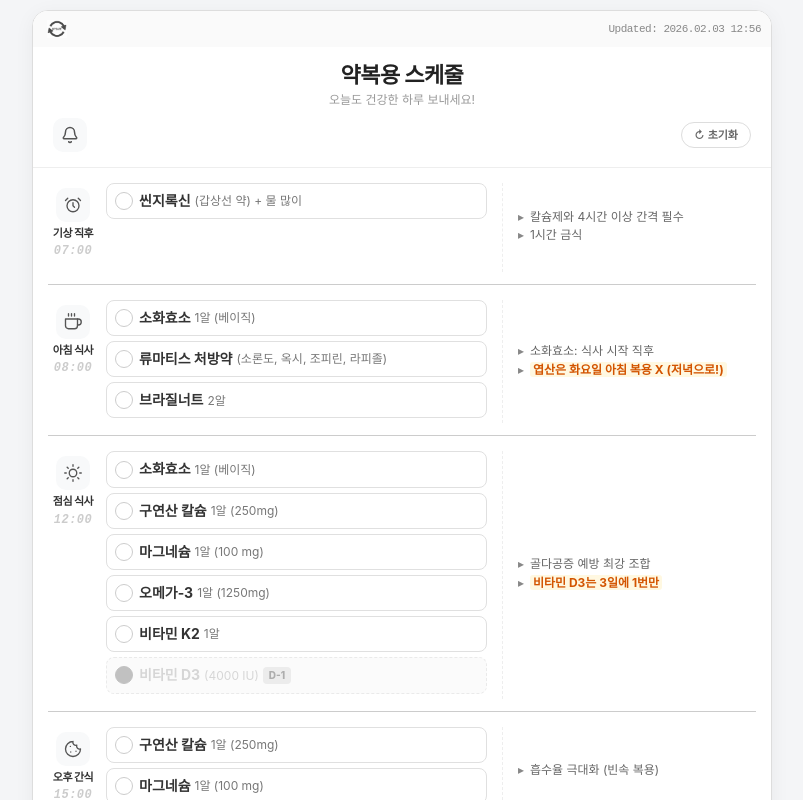
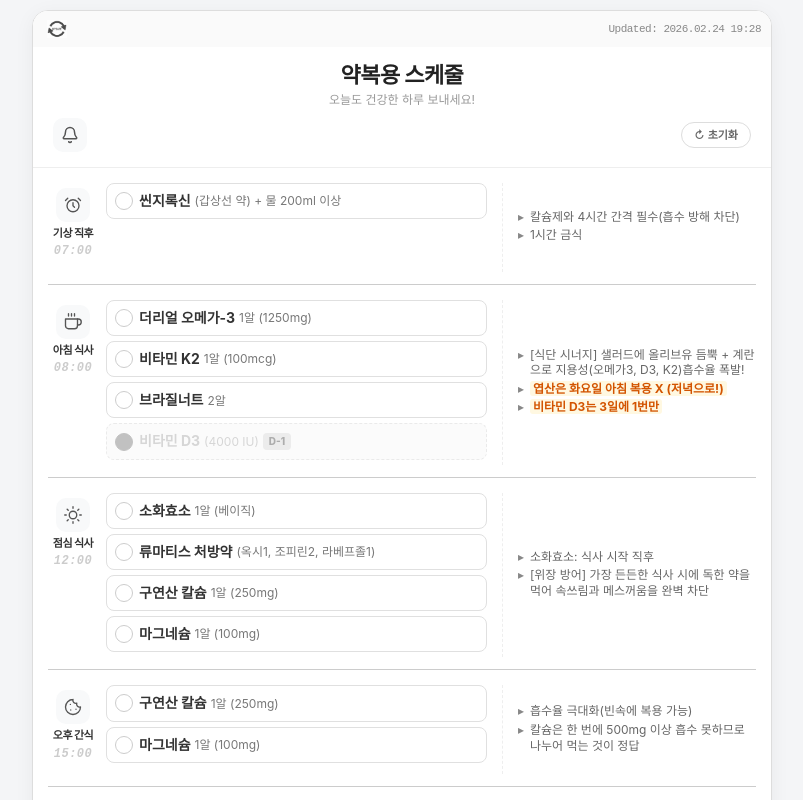
Before and after one commit to gold-bank/med-check-app, a Next.js app: page / in a window 1280 px wide. Shown: the top 800 px of the page, without its empty margins (238-1041 px from the left). Built offline with nearby package versions, Linux system fonts and the light colour scheme; no server answers; a web font is replaced by a local one.

Commit message:
Update medication sorting, switch to SWR logic for PWA updater

```diff
--- a/next.config.ts
+++ b/next.config.ts
@@ -1,31 +1,18 @@
 import type { NextConfig } from "next";
+// @ts-expect-error next-pwa does not have perfect typings
+import withPWAInit from "next-pwa";
+
+const withPWA = withPWAInit({
+  dest: "public",
+  disable: process.env.NODE_ENV === 'development',
+  register: true,
+  skipWaiting: true, // 즉시 대기열을 넘기고 새 버전 활성화
+  // buildExcludes 옵션으로 인해 불필요한 메인 파일 캐싱 방지 가능
+});
 
 const nextConfig: NextConfig = {
   reactCompiler: true,
-  // Turbopack 설정
   turbopack: {},
-  // 캐시 비활성화를 위한 헤더 설정
-  async headers() {
-    return [
-      {
-        source: "/(.*)",
-        headers: [
-          {
-            key: "Cache-Control",
-            value: "no-cache, no-store, must-revalidate",
-          },
-          {
-            key: "Pragma",
-            value: "no-cache",
-          },
-          {
-            key: "Expires",
-            value: "0",
-          },
-        ],
-      },
-    ];
-  },
 };
 
-export default nextConfig;
+export default withPWA(nextConfig);
--- a/src/app/layout.tsx
+++ b/src/app/layout.tsx
@@ -22,11 +22,6 @@ export const metadata: Metadata = {
     icon: "/pill-icon.png",
     apple: "/pill-icon.png",
   },
-  other: {
-    "Cache-Control": "no-cache, no-store, must-revalidate",
-    "Pragma": "no-cache",
-    "Expires": "0",
-  },
 };
 
 export const viewport: Viewport = {
@@ -37,6 +32,8 @@ export const viewport: Viewport = {
   themeColor: "#ffffff",
 };
 
+import { PwaUpdater } from "@/components/PwaUpdater";
+
 export default function RootLayout({
   children,
 }: Readonly<{
@@ -44,13 +41,8 @@ export default function RootLayout({
 }>) {
   return (
     <html lang="ko">
-      <head>
-        <meta httpEquiv="Cache-Control" content="no-cache, no-store, must-revalidate" />
-        <meta httpEquiv="Pragma" content="no-cache" />
-        <meta httpEquiv="Expires" content="0" />
-      </head>
       <body>
-
+        <PwaUpdater />
         {children}
       </body>
     </html>
--- a/src/app/page.tsx
+++ b/src/app/page.tsx
@@ -19,7 +19,7 @@ const DEFAULT_ALARM_TIMES: Record<TimeSlot, string> = {
   noon: '12:00',
   snack: '15:00',
   evening: '18:00',
-  night: '22:00',
+  night: '18:30',
 };
 
 // D3 사이클 계산
@@ -98,11 +98,23 @@ export default function MedicineSchedule() {
       }
     });
 
-    // 각 시간대 내 정렬 (D3, MTX는 마지막에)
+    // 각 시간대 내 정렬 (화요일 이동 엽산은 맨 아래에서 2번째)
+    // 현재 저녁 사이클은 MTX 뿐이므로, MTX가 맨 아래, 엽산이 그 위가 되도록 정렬
     Object.keys(result).forEach((slot) => {
       result[slot as TimeSlot].sort((a, b) => {
-        if (a.cycleType && !b.cycleType) return 1;
-        if (!a.cycleType && b.cycleType) return -1;
+        const aIsCycle = !!a.cycleType;
+        const bIsCycle = !!b.cycleType;
+        const aIsMovedFolate = isTuesday && a.tuesdayEvening;
+        const bIsMovedFolate = isTuesday && b.tuesdayEvening;
+
+        // 사이클 약물(MTX)은 무조건 맨 끝으로
+        if (aIsCycle && !bIsCycle) return 1;
+        if (!aIsCycle && bIsCycle) return -1;
+
+        // 이동된 엽산은 사이클 약물 바로 위(즉, 일반 약물들 중 가장 끝)로
+        if (aIsMovedFolate && !bIsMovedFolate) return 1;
+        if (!aIsMovedFolate && bIsMovedFolate) return -1;
+
         return 0;
       });
     });
--- a/src/components/Header.tsx
+++ b/src/components/Header.tsx
@@ -16,13 +16,22 @@ export function Header({ onReset, onAlarmSettingClick }: HeaderProps) {
 
     const dateString = BUILD_DATE;
 
-    const handleForceUpdate = () => {
+    const handleForceUpdate = async () => {
         setIsUpdating(true);
+
+        if ('serviceWorker' in navigator) {
+            try {
+                const reg = await navigator.serviceWorker.ready;
+                await reg.update();
+            } catch (error) {
+                console.error('Service Worker 업데이트 실패:', error);
+            }
+        }
 
         setTimeout(() => {
             const baseUrl = window.location.href.split('?')[0];
             window.location.replace(`${baseUrl}?v=${Date.now()}`);
-        }, 300);
+        }, 500);
     };
 
     const handleReset = () => {
--- /dev/null
+++ b/src/components/PwaUpdater.tsx
@@ -0,0 +1,23 @@
+'use client';
+
+import { useEffect } from 'react';
+
+export function PwaUpdater() {
+    useEffect(() => {
+        if (typeof window !== 'undefined' && 'serviceWorker' in navigator) {
+            const handleControllerChange = () => {
+                if (window.confirm('새 버전이 준비되었습니다. 업데이트하시겠습니까?')) {
+                    window.location.reload();
+                }
+            };
+
+            navigator.serviceWorker.addEventListener('controllerchange', handleControllerChange);
+
+            return () => {
+                navigator.serviceWorker.removeEventListener('controllerchange', handleControllerChange);
+            };
+        }
+    }, []);
+
+    return null;
+}
--- a/src/lib/buildInfo.ts
+++ b/src/lib/buildInfo.ts
@@ -1 +1 @@
-export const BUILD_DATE = "2026.02.03 12:56";
+export const BUILD_DATE = "2026.02.24 19:28";
--- a/src/lib/medicines.ts
+++ b/src/lib/medicines.ts
@@ -26,75 +26,74 @@ export const TIME_SLOTS: TimeSlotInfo[] = [
         id: 'dawn',
         label: '기상 직후',
         icon: 'dawn',
-        notes: ['칼슘제와 4시간 이상 간격 필수', '1시간 금식'],
+        notes: ['칼슘제와 4시간 간격 필수(흡수 방해 차단)', '1시간 금식'],
     },
     {
         id: 'morning',
         label: '아침 식사',
         icon: 'morning',
-        notes: ['소화효소: 식사 시작 직후', '**엽산은 화요일 아침 복용 X (저녁으로!)**'],
+        notes: ['[식단 시너지] 샐러드에 올리브유 듬뿍 + 계란으로 지용성(오메가3, D3, K2)흡수율 폭발!', '**엽산은 화요일 아침 복용 X (저녁으로!)**', '**비타민 D3는 3일에 1번만**'],
     },
     {
         id: 'noon',
         label: '점심 식사',
         icon: 'sun',
-        notes: ['골다공증 예방 최강 조합', '**비타민 D3는 3일에 1번만**'],
+        notes: ['소화효소: 식사 시작 직후', '[위장 방어] 가장 든든한 식사 시에 독한 약을 먹어 속쓰림과 메스꺼움을 완벽 차단'],
     },
     {
         id: 'snack',
         label: '오후 간식',
         icon: 'cookie',
-        notes: ['흡수율 극대화 (빈속 복용)'],
+        notes: ['흡수율 극대화(빈속에 복용 가능)', '칼슘은 한 번에 500mg 이상 흡수 못하므로 나누어 먹는 것이 정답'],
     },
     {
         id: 'evening',
         label: '저녁 식사',
         icon: 'moon',
-        notes: ['오메가-3 하루 총 2,500mg 완성'],
+        notes: ['오메가-3 하루 총 2,500mg 완성', '수면 중 관절 염증(조조강직) 방어'],
     },
     {
         id: 'night',
         label: '식후 30분',
         icon: 'wait',
-        notes: ['천연 신경안정제 (숙면 유도)', '씬지록신과 8시간 이상 간격'],
+        notes: ['천연 신경안정제 (숙면 유도)'],
     },
 ];
 
 // 기본 약 데이터 (화요일 규칙 적용 전)
 export const BASE_MEDICINES: Medicine[] = [
     // 기상 직후
-    { id: 'med1', name: '씬지록신', dose: '(갑상선 약) + 물 많이', slot: 'dawn' },
+    { id: 'med1', name: '씬지록신', dose: '(갑상선 약) + 물 200ml 이상', slot: 'dawn' },
 
     // 아침 식사
-    { id: 'med2', name: '소화효소', dose: '1알 (베이직)', slot: 'morning' },
-    { id: 'med3', name: '류마티스 처방약', dose: '(소론도, 옥시, 조피린, 라피졸)', slot: 'morning' },
     { id: 'med4', name: '종근당 활성엽산', dose: '1알 (0.8mg)', slot: 'morning', tuesdayEvening: true },
+    { id: 'med_omega3_morning', name: '더리얼 오메가-3', dose: '1알 (1250mg)', slot: 'morning' },
+    { id: 'med11', name: '비타민 K2', dose: '1알 (100mcg)', slot: 'morning' },
+    {
+        id: 'med10',
+        name: '비타민 D3',
+        dose: '(4000 IU)',
+        slot: 'morning',
+        cycleType: 'D3',
+        cycleStart: '2026-01-28',
+        cyclePeriod: 3,
+    },
     { id: 'med5', name: '브라질너트', dose: '2알', slot: 'morning' },
 
     // 점심 식사
     { id: 'med6', name: '소화효소', dose: '1알 (베이직)', slot: 'noon' },
+    { id: 'med3', name: '류마티스 처방약', dose: '(옥시1, 조피린2, 라베프졸1)', slot: 'noon' },
     { id: 'med7', name: '구연산 칼슘', dose: '1알 (250mg)', slot: 'noon' },
-    { id: 'med8', name: '마그네슘', dose: '1알 (100 mg)', slot: 'noon' },
-    { id: 'med9', name: '오메가-3', dose: '1알 (1250mg)', slot: 'noon' },
-    { id: 'med11', name: '비타민 K2', dose: '1알', slot: 'noon' },
-    {
-        id: 'med10',
-        name: '비타민 D3',
-        dose: '(4000 IU)',
-        slot: 'noon',
-        cycleType: 'D3',
-        cycleStart: '2026-01-28',
-        cyclePeriod: 3,
-    },
+    { id: 'med8', name: '마그네슘', dose: '1알 (100mg)', slot: 'noon' },
 
     // 오후 간식
     { id: 'med12', name: '구연산 칼슘', dose: '1알 (250mg)', slot: 'snack' },
-    { id: 'med13', name: '마그네슘', dose: '1알 (100 mg)', slot: 'snack' },
+    { id: 'med13', name: '마그네슘', dose: '1알 (100mg)', slot: 'snack' },
 
     // 저녁 식사
     { id: 'med14', name: '소화효소', dose: '1알 (베이직)', slot: 'evening' },
     { id: 'med15', name: '류마티스 처방약', dose: '(저녁분)', slot: 'evening' },
-    { id: 'med16', name: '오메가-3', dose: '1알 (1250mg)', slot: 'evening' },
+    { id: 'med16', name: '더리얼 오메가-3', dose: '1알 (1250mg)', slot: 'evening' },
     {
         id: 'med_mtx',
         name: 'MTX (6알)',
@@ -104,7 +103,7 @@ export const BASE_MEDICINES: Medicine[] = [
         targetDay: 1, // 월요일
     },
 
-    // 식사 30분 뒤
+    // 식후 30분
     { id: 'med17', name: '구연산 칼슘', dose: '1알 (250mg)', slot: 'night' },
-    { id: 'med18', name: '마그네슘', dose: '1알 (100 mg)', slot: 'night' },
+    { id: 'med18', name: '마그네슘', dose: '1알 (100mg)', slot: 'night' },
 ];
```
Also changed, not shown: preview.png (added), 1 other file (tests, documents, lock files or other folders).
